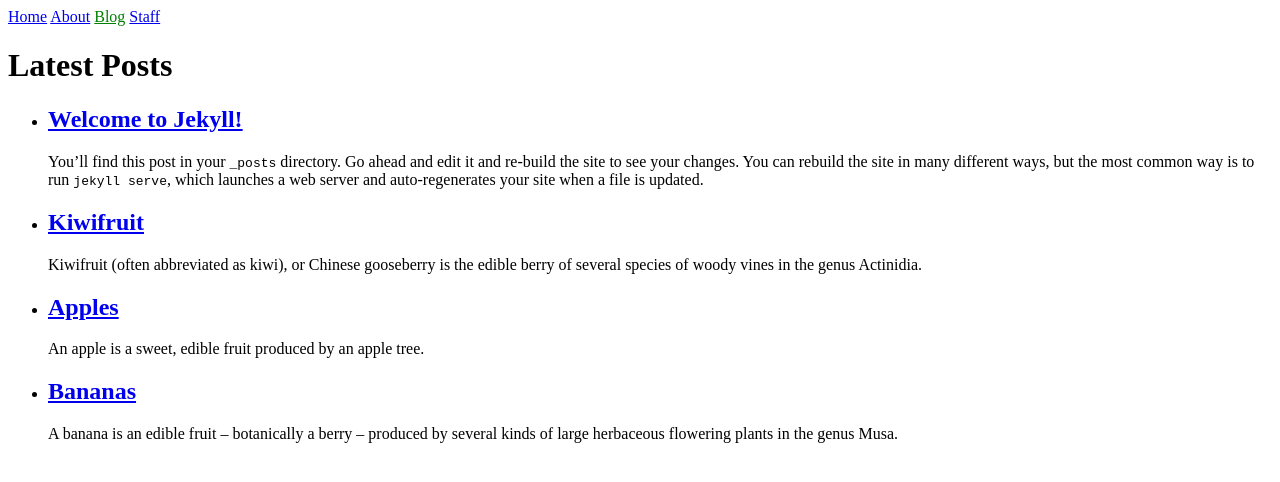
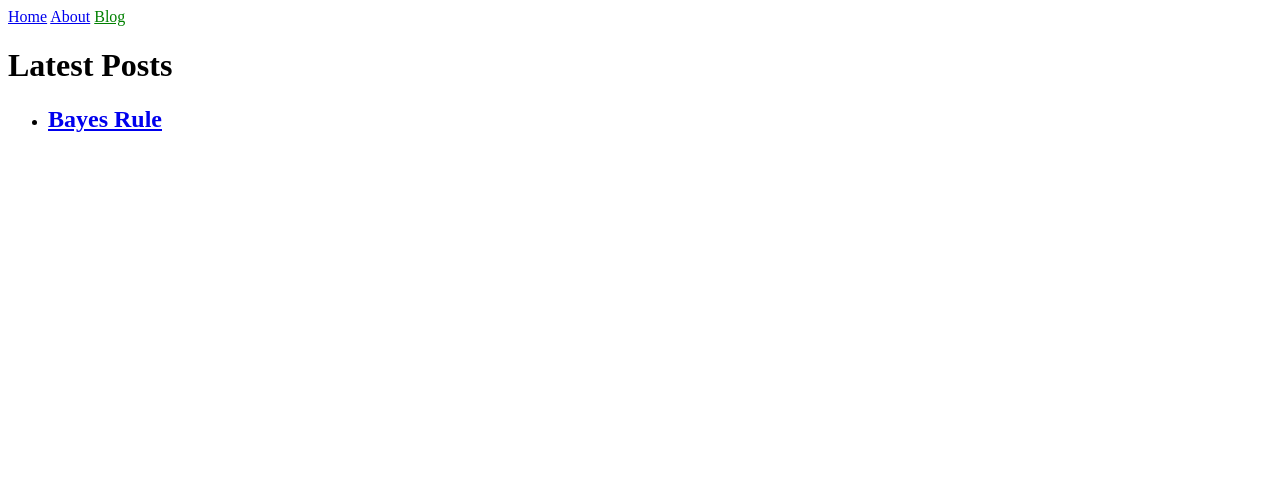
Before and after one commit to ixtiyoruz/ixtiyoruz.github.io, a Jekyll site: the page built from blog.html, in a window 1280 px wide. Shown: the top 482 px of the page. Built offline with Jekyll 4.4.1, drawn with Linux system fonts in a browser that asks for light colours.

Commit message:
bayes rule

```diff
--- a/Gemfile
+++ b/Gemfile
@@ -8,7 +8,7 @@ source "https://rubygems.org"
 #
 # This will help ensure the proper Jekyll version is running.
 # Happy Jekylling!
-#gem "jekyll", "~> 3.9.1"
+# gem "jekyll", "~> 3.9.1"
 
 # This is the default theme for new Jekyll sites. You may change this to anything you like.
 gem "minima", "~> 2.0"
@@ -21,6 +21,7 @@ gem "github-pages", group: :jekyll_plugins
 group :jekyll_plugins do
   gem "jekyll-feed", "~> 0.6"
 end
+
 
 # Windows does not include zoneinfo files, so bundle the tzinfo-data gem
 # and associated library.
--- a/_config.yml
+++ b/_config.yml
@@ -19,16 +19,18 @@ description: >- # this means to ignore newlines until "baseurl:"
   Write an awesome description for your new site here. You can edit this
   line in _config.yml. It will appear in your document head meta (for
   Google search results) and in your feed.xml site description.
-baseurl: "/blog" # the subpath of your site, e.g. /blog
+baseurl: "" # the subpath of your site, e.g. /blog
 url: "https://ixtiyoruz.github.io/" # the base hostname & protocol for your site, e.g. http://example.com
 twitter_username: ixtiyoruz
 github_username:  ixtiyoruz
 
 # Build settings
-markdown: kramdown
+# markdown: kramdown
 theme: minima
 plugins:
   - jekyll-feed
+  - jekyll-feed
+  - jekyll-seo-tag
 
 # Exclude from processing.
 # The following items will not be processed, by default. Create a custom list
@@ -41,3 +43,24 @@ plugins:
 #   - vendor/cache/
 #   - vendor/gems/
 #   - vendor/ruby/
+collections:
+  authors:
+    output: true
+
+future: true
+
+defaults:
+  - scope:
+      path: ""
+      type: "authors"
+    values:
+      layout: "author"
+  - scope:
+      path: ""
+      type: "posts"
+    values:
+      layout: "post"
+  - scope:
+      path: ""
+    values:
+      layout: "default"
--- a/_data/navigation.yml
+++ b/_data/navigation.yml
@@ -4,5 +4,3 @@
   link: /about
 - name: Blog
   link: /blog.html
-- name: Staff
-  link: /staff.html
--- a/_posts/2018-08-20-bananas.md
+++ /dev/null
@@ -1,12 +0,0 @@
----
-layout: post
-author: jill
----
-A banana is an edible fruit – botanically a berry – produced by several kinds
-of large herbaceous flowering plants in the genus Musa.
-
-In some countries, bananas used for cooking may be called "plantains",
-distinguishing them from dessert bananas. The fruit is variable in size, color,
-and firmness, but is usually elongated and curved, with soft flesh rich in
-starch covered with a rind, which may be green, yellow, red, purple, or brown
-when ripe.
--- a/_posts/2018-08-21-apples.md
+++ /dev/null
@@ -1,11 +0,0 @@
----
-layout: post
-author: jill
----
-An apple is a sweet, edible fruit produced by an apple tree.
-
-Apple trees are cultivated worldwide, and are the most widely grown species in
-the genus Malus. The tree originated in Central Asia, where its wild ancestor,
-Malus sieversii, is still found today. Apples have been grown for thousands of
-years in Asia and Europe, and were brought to North America by European
-colonists.
--- a/_posts/2018-08-22-kiwifruit.md
+++ /dev/null
@@ -1,12 +0,0 @@
----
-layout: post
-author: ted
----
-Kiwifruit (often abbreviated as kiwi), or Chinese gooseberry is the edible
-berry of several species of woody vines in the genus Actinidia.
-
-The most common cultivar group of kiwifruit is oval, about the size of a large
-hen's egg (5–8 cm (2.0–3.1 in) in length and 4.5–5.5 cm (1.8–2.2 in) in
-diameter). It has a fibrous, dull greenish-brown skin and bright green or
-golden flesh with rows of tiny, black, edible seeds. The fruit has a soft
-texture, with a sweet and unique flavor.
--- /dev/null
+++ b/_posts/2021-07-04-bayes-rule.markdown
@@ -0,0 +1,6 @@
+---
+layout: post
+title:  "Bayes Rule"
+date:   2021-08-04 11:55:28 +0900
+author: ikhtiyor
+---
--- a/_posts/2021-07-04-welcome-to-jekyll.markdown
+++ /dev/null
@@ -1,25 +0,0 @@
----
-layout: post
-title:  "Welcome to Jekyll!"
-date:   2021-07-04 16:55:28 +0900
-categories: jekyll update
----
-You’ll find this post in your `_posts` directory. Go ahead and edit it and re-build the site to see your changes. You can rebuild the site in many different ways, but the most common way is to run `jekyll serve`, which launches a web server and auto-regenerates your site when a file is updated.
-
-To add new posts, simply add a file in the `_posts` directory that follows the convention `YYYY-MM-DD-name-of-post.ext` and includes the necessary front matter. Take a look at the source for this post to get an idea about how it works.
-
-Jekyll also offers powerful support for code snippets:
-
-{% highlight ruby %}
-def print_hi(name)
-  puts "Hi, #{name}"
-end
-print_hi('Tom')
-#=> prints 'Hi, Tom' to STDOUT.
-{% endhighlight %}
-
-Check out the [Jekyll docs][jekyll-docs] for more info on how to get the most out of Jekyll. File all bugs/feature requests at [Jekyll’s GitHub repo][jekyll-gh]. If you have questions, you can ask them on [Jekyll Talk][jekyll-talk].
-
-[jekyll-docs]: https://jekyllrb.com/docs/home
-[jekyll-gh]:   https://github.com/jekyll/jekyll
-[jekyll-talk]: https://talk.jekyllrb.com/
--- a/index.html
+++ b/index.html
@@ -2,4 +2,5 @@
 layout: default
 title: Home
 ---
-<h1>{{ "Hello World!!!! content" | downcase }}</h1>
+
+<h1>{{ "content" | downcase }}</h1>
```
Also changed, not shown: _authors/ikhtiyor.md (added, +6 -0 lines), _authors/jill.md (deleted, +0 -6 lines), _authors/ted.md (deleted, +0 -6 lines), index.md (+0 -2 lines), Gemfile.lock, _includes/navigation.html (line endings or trailing spaces).
